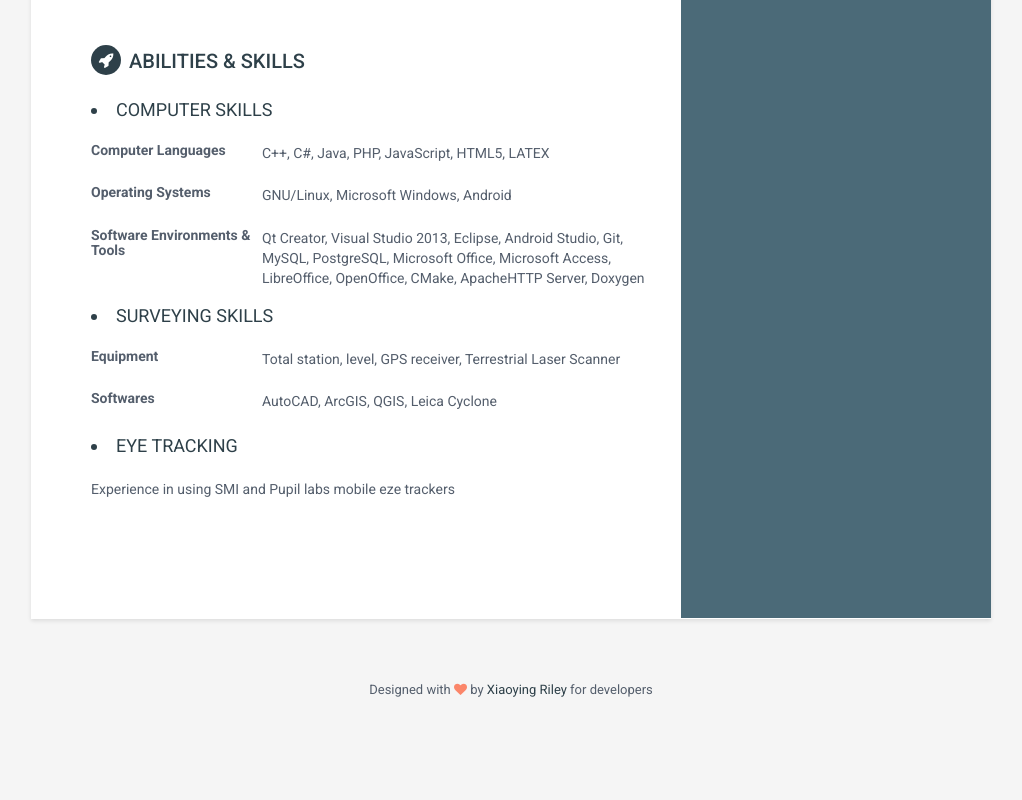
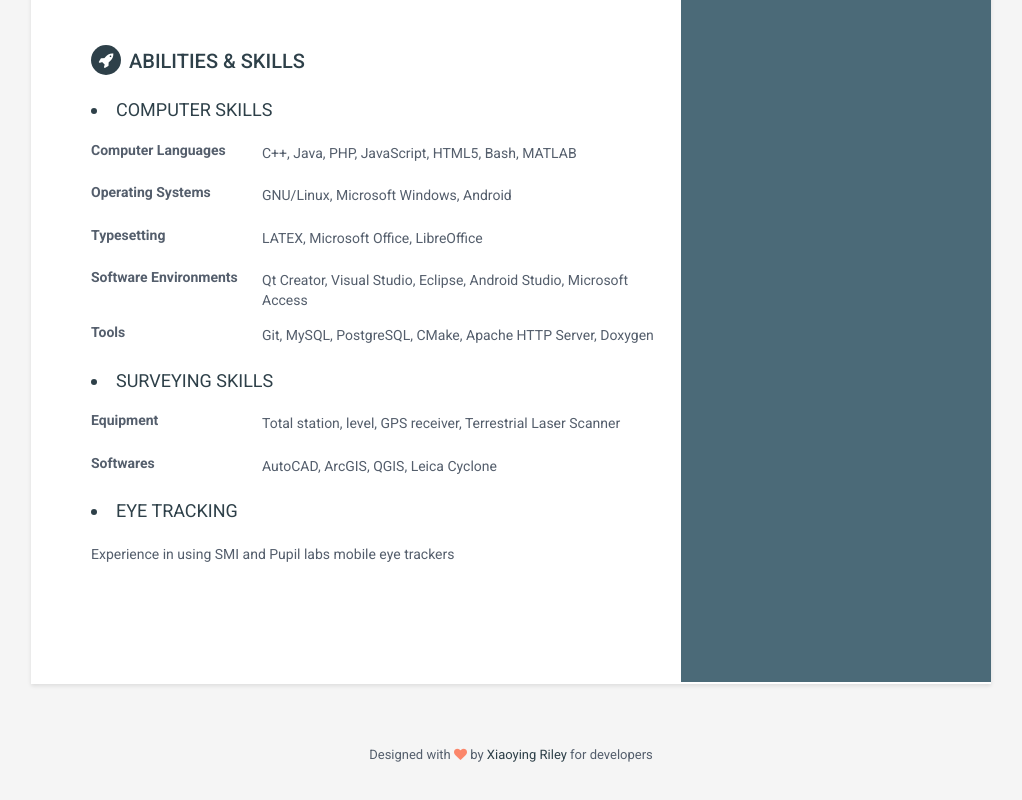
Before and after one commit to anagno/anagno.github.io, a plain HTML site: page index.html in a window 1280 px wide. Shown: the part 1636-2436 px from the top of the page, without its empty margins (129-1151 px from the left). Before the commit the page ends 2397 px from the top, so only its background shows below. Drawn offline with Linux system fonts and the light colour scheme.

Commit message:
Changing the computer skills

```diff
--- a/index.html
+++ b/index.html
@@ -87,7 +87,7 @@
             <section class="section summary-section">
                 <h2 class="section-title"><i class="fa fa-user"></i>Profile</h2>
                 <div class="summary">
-                    <p>A <b>smart, open-minded, creative</b> man, who looks forward to challenges. <b>Works hard</b> and <b>learns quickly</b> to achieve his goals. Curious by nature and has well developed <b>logical, mathematical skills</b>. Good <b>team-player</b>. <b>Dynamic personality</b> with <b>good communications skills</b>.</p>
+                    <p>A <b>smart, open-minded, creative</b> engineer, who looks forward to challenges. <b>Hard working</b> and <b>learns quickly</b> to achieve his goals. Curious by nature and has well developed <b>logical, mathematical skills</b>. Good <b>team-player</b>. <b>Dynamic personality</b> with <b>good communications skills</b>.</p>
                 </div><!--//summary-->
             </section><!--//section-->
 
@@ -233,7 +233,7 @@ measurements</a></i>, Master’s thesis, University of Piraeus, 2015.
 
                     <div class="item">
                         <h3 class="level-title">Computer Languages</h3>
-                            C++, C#, Java, PHP, JavaScript, HTML5, LATEX
+                            C++, Java, PHP, JavaScript, HTML5, Bash, MATLAB
 
                     </div><!--//item-->
 
@@ -243,9 +243,21 @@ measurements</a></i>, Master’s thesis, University of Piraeus, 2015.
 
                     </div><!--//item-->
 
+                    <div class="item">
+                        <h3 class="level-title">Typesetting</h3>
+                            LATEX, Microsoft Office, LibreOffice
+
+                    </div><!--//item-->
+
 					<div class="item">
-                        <h3 class="level-title">Software Environments & Tools</h3>
-                            Qt Creator, Visual Studio 2013, Eclipse, Android Studio, Git, MySQL, PostgreSQL, Microsoft Office, Microsoft Access, LibreOffice, OpenOffice, CMake, ApacheHTTP Server, Doxygen
+                        <h3 class="level-title">Software Environments</h3>
+                            Qt Creator, Visual Studio, Eclipse, Android Studio, Microsoft Access
+
+                    </div><!--//item-->
+
+					<div class="item">
+                        <h3 class="level-title">Tools</h3>
+                           Git, MySQL, PostgreSQL, CMake, Apache HTTP Server, Doxygen
 
                     </div><!--//item-->
 
@@ -266,7 +278,7 @@ measurements</a></i>, Master’s thesis, University of Piraeus, 2015.
 				<li class="section-title">Eye Tracking </li>
 
                     <div class="item">
-                            Experience in using SMI and Pupil labs mobile eze trackers
+                            Experience in using SMI and Pupil labs mobile eye trackers
 
                     </div><!--//item-->
 
```
Also changed, not shown: 1 other file.
